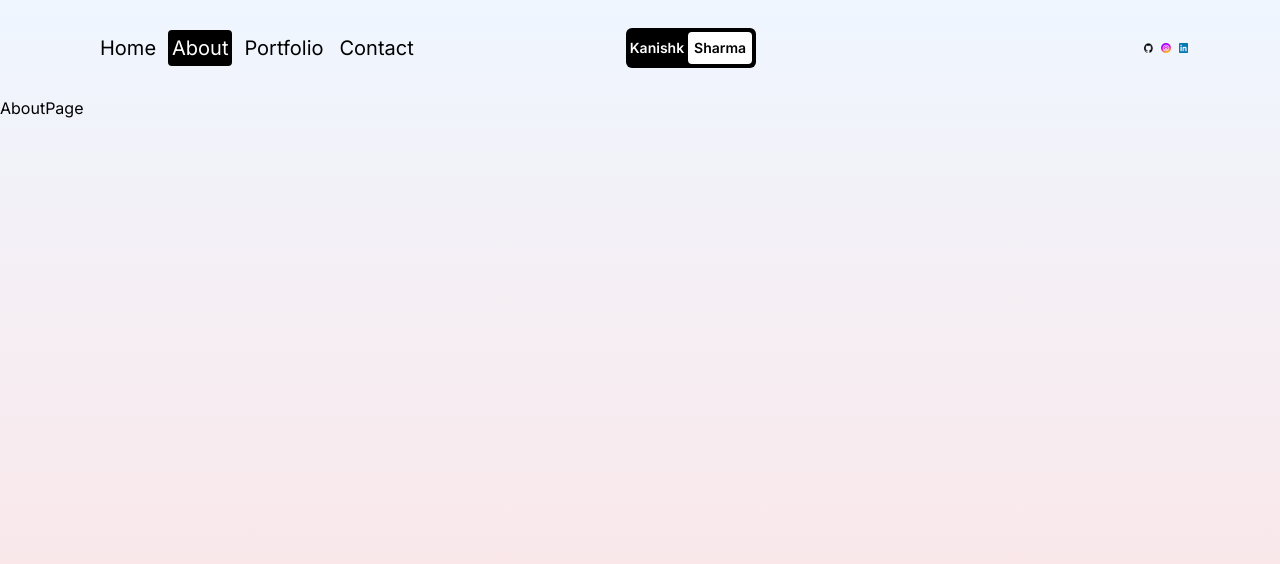
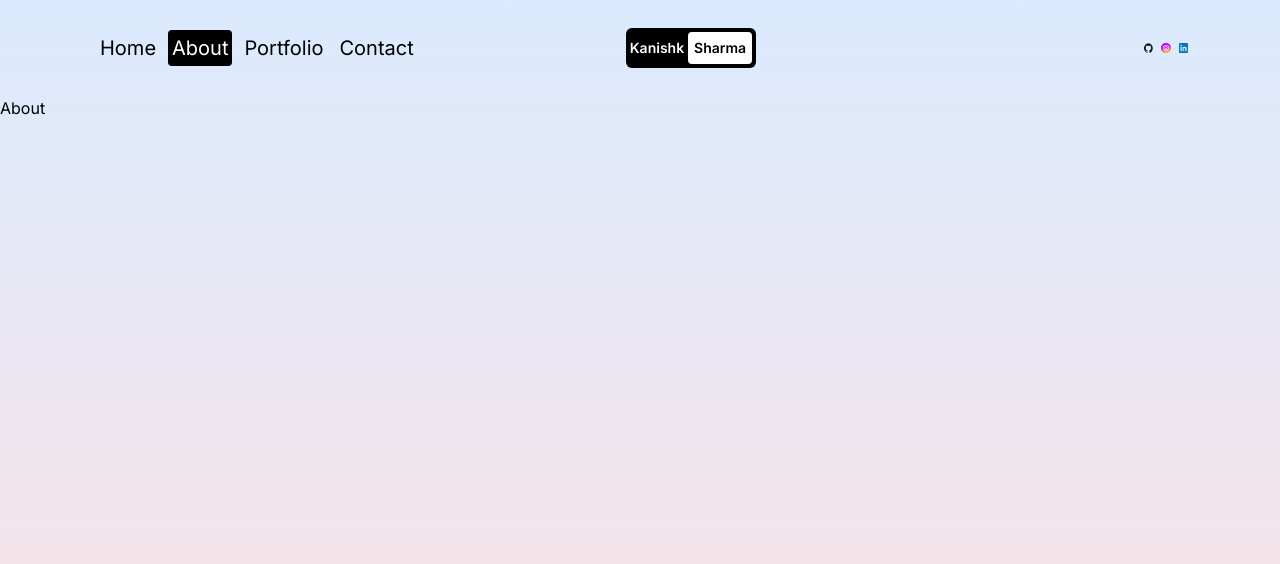
Before and after one commit to Kanishk-S06/PortfolioWebsite, a Next.js app: page /about in a window 1280 px wide. Shown: the top 564 px of the page. Built offline with nearby package versions, Linux system fonts and the light colour scheme.

Commit message:
framer motion added

```diff
--- a/src/app/about/page.jsx
+++ b/src/app/about/page.jsx
@@ -1,11 +1,19 @@
-import React from 'react'
-
+"use client";
+import React from "react";
+import { motion } from "framer-motion";
 const AboutPage = () => {
   return (
-    <div>
-      AboutPage
-    </div>
-  )
-}
+    <motion.div
+      className="h-full"
+      initial={{ y: "-200vh" }}
+      animate={{ y: "0%" }}
+      transition={{ duration: 1 }}
+    >
+      <div className="">
+        About
+      </div>
+    </motion.div>
+  );
+};
 
 export default AboutPage;
--- a/src/app/layout.js
+++ b/src/app/layout.js
@@ -1,6 +1,7 @@
 import { Inter } from "next/font/google";
 import "./globals.css";
 import Navbar from "@/components/Navbar";
+import TransitionProvider from "@/components/transitionProvider";
 
 const inter = Inter({ subsets: ["latin"] });
 
@@ -13,15 +14,7 @@
   return (
     <html lang="en">
       <body className={inter.className}>
-        <div className="w-screen h-screen bg-gradient-to-b from-blue-50 to-red-100">
-          <div className="h-24">
-            <Navbar></Navbar>
-          </div>
-          <div className="h-[calc(100vh-6rem)]">
-            {children}
-
-          </div>
-        </div>
+        <TransitionProvider>{children}</TransitionProvider>
       </body>
     </html>
   );
--- a/src/components/transitionProvider.jsx
+++ b/src/components/transitionProvider.jsx
@@ -27,7 +27,7 @@
           exit={{ opacity: 0 }}
           transition={{ duration: 0.8, ease: "easeOut" }}
         >
-          {pathName.substring(1)}
+          {pathName.charAt(1).toUpperCase() + pathName.substring(2)}
         </motion.div>
         <motion.div
           className="h-screen w-screen fixed bg-black rounded-t-[100px] bottom-0 z-30"
```
